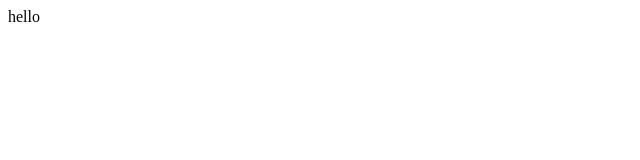
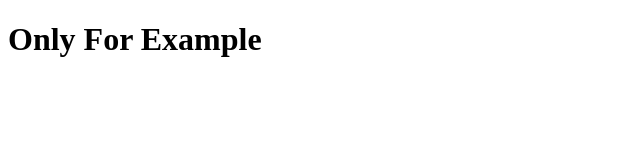
Before and after one commit to Fakirrrr999/SMIT-WEB, a plain HTML site: page index.html in a window 1280 px wide. Shown: the whole page, without its empty margins (0-640 px from the left). Drawn offline with Linux system fonts and the light colour scheme.

Commit message:
Replace 'hello' with example heading in index.html

```diff
--- a/index.html
+++ b/index.html
@@ -6,6 +6,6 @@
     <title>Document</title>
 </head>
 <body>
-     hello
+     <h1>Only For Example</h1>
 </body>
 </html>
```
